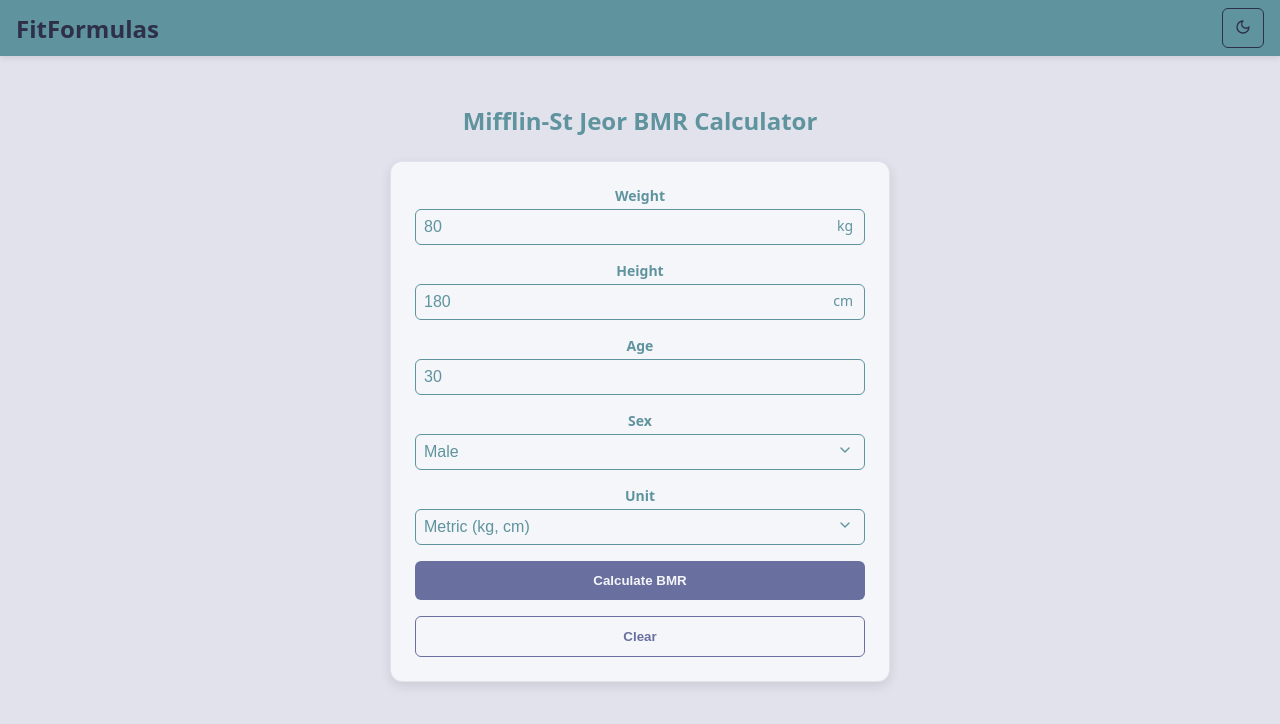
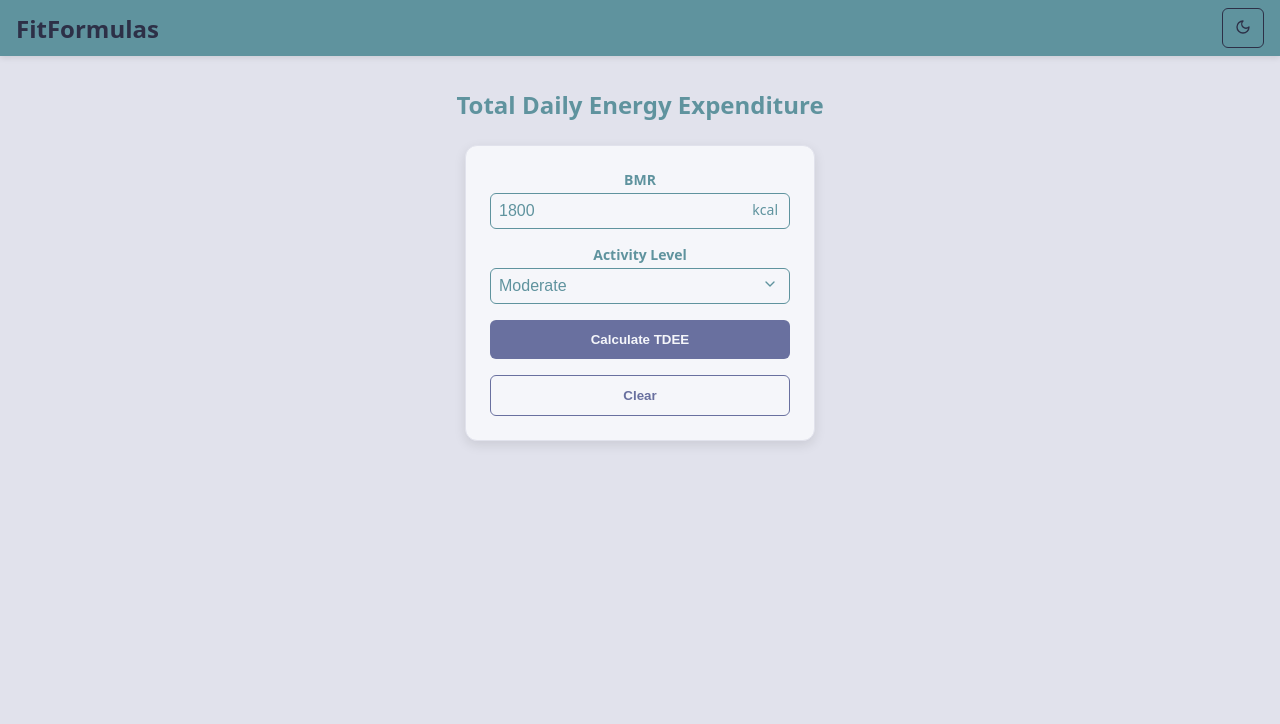
Before and after one commit to mofftea26/FitFormulas, a React (Vite) app: page /dashboard/tdee in a window 1280 px wide. Shown: the top 724 px of the page. Built offline with nearby package versions, Linux system fonts and the light colour scheme.

Commit message:
Add TDEE calculator feature

```diff
--- /dev/null
+++ b/src/features/formulas/tdee/TDEEPage.module.scss
@@ -0,0 +1,25 @@
+@use "@/styles/variables" as *;
+@use "@/styles/mixins" as *;
+.page {
+  min-height: 100vh;
+  display: flex;
+  flex-direction: column;
+  background-color: var(--color-primary-100);
+}
+
+.main {
+  flex: 1;
+  padding: 1rem;
+}
+
+.heading {
+  @include heading;
+}
+
+.form {
+  display: flex;
+  flex-direction: row;
+  justify-content: center;
+  align-items: start;
+  gap: 4rem;
+}
--- /dev/null
+++ b/src/features/formulas/tdee/TDEEPage.tsx
@@ -0,0 +1,38 @@
+import Navbar from "@/components/layout/Navbar/Navbar";
+import TDEEForm from "./components/TDEEForm/TDEEForm";
+import clsx from "clsx";
+import styles from "./TDEEPage.module.scss";
+import { useTheme } from "@/components/providers/ThemeProvider/ThemeProvider";
+import CalculatorResults from "../components/CalculatorResults/CalculatorResults";
+import { useState } from "react";
+import Card from "@/components/ui/Card/Card";
+
+const TDEEPage = () => {
+  const { theme } = useTheme();
+  const [tdee, setTdee] = useState<number>(0);
+
+  return (
+    <div className={clsx(styles.page)}>
+      <Navbar />
+      <main className={clsx(styles.main)}>
+        <h1 className={clsx(styles.heading, theme === "dark" && styles.dark)}>
+          Total Daily Energy Expenditure
+        </h1>
+        <div className={styles.form}>
+          <Card>
+            <TDEEForm setTdee={setTdee} />
+          </Card>
+          {tdee !== 0 && (
+            <CalculatorResults
+              result={tdee.toString()}
+              label="TDEE"
+              unit="kcal"
+            />
+          )}
+        </div>
+      </main>
+    </div>
+  );
+};
+
+export default TDEEPage;
--- /dev/null
+++ b/src/features/formulas/tdee/components/TDEEForm/TDEEForm.module.scss
@@ -0,0 +1,22 @@
+@use "@/styles/variables" as *;
+@use "@/styles/mixins" as *;
+.form {
+  display: flex;
+  flex-direction: column;
+  justify-content: center;
+  min-width: 300px;
+  max-width: 500px;
+  gap: 1rem;
+}
+
+.input,
+.select {
+  @include input;
+}
+
+.btnPrimary {
+  @include btnPrimary;
+}
+.btnOutline {
+  @include btnOutline;
+}
--- /dev/null
+++ b/src/features/formulas/tdee/components/TDEEForm/TDEEForm.tsx
@@ -0,0 +1,82 @@
+import { calculateTDEE } from "@/utils/coreFunctions/tdee";
+import { TDEEInput } from "@/utils/coreFunctions/tdee/types";
+import { useForm } from "@tanstack/react-form";
+import clsx from "clsx";
+import styles from "./TDEEForm.module.scss";
+import InputField from "@/components/ui/Input/InputField";
+import SelectField from "@/components/ui/Select/SelectField";
+
+type TDEEFormProps = {
+  setTdee: (tdee: number) => void;
+};
+
+const TDEEForm = ({ setTdee }: TDEEFormProps) => {
+  const form = useForm({
+    defaultValues: {
+      bmr: 1800,
+      activityLevel: "moderate" as TDEEInput["activityLevel"],
+    } satisfies TDEEInput,
+    onSubmit: async ({ value }) => {
+      const tdee = calculateTDEE(value);
+      setTdee(tdee);
+    },
+  });
+
+  return (
+    <form
+      onSubmit={(e) => {
+        e.preventDefault();
+        void form.handleSubmit();
+      }}
+      className={clsx(styles.form)}
+    >
+      <form.Field name="bmr">
+        {(field) => (
+          <InputField
+            type="number"
+            label="BMR"
+            placeholder="Enter BMR"
+            value={field.state.value}
+            onChange={(val) => field.handleChange(Number(val))}
+            unit="kcal"
+          />
+        )}
+      </form.Field>
+
+      <form.Field name="activityLevel">
+        {(field) => (
+          <SelectField
+            label="Activity Level"
+            value={field.state.value}
+            onChange={(val) =>
+              field.handleChange(val as TDEEInput["activityLevel"])
+            }
+            options={[
+              { value: "sedentary", label: "Sedentary" },
+              { value: "light", label: "Light" },
+              { value: "moderate", label: "Moderate" },
+              { value: "active", label: "Active" },
+              { value: "very_active", label: "Very Active" },
+            ]}
+          />
+        )}
+      </form.Field>
+
+      <button type="submit" className={clsx(styles.btnPrimary)}>
+        Calculate TDEE
+      </button>
+      <button
+        onClick={(e) => {
+          e.preventDefault();
+          form.reset();
+          setTdee(0);
+        }}
+        className={clsx(styles.btnOutline)}
+      >
+        Clear
+      </button>
+    </form>
+  );
+};
+
+export default TDEEForm;
--- a/src/routes/dashboard/(tdee)/tdee.lazy.tsx
+++ b/src/routes/dashboard/(tdee)/tdee.lazy.tsx
@@ -1,6 +1,6 @@
 import { createLazyFileRoute } from "@tanstack/react-router";
-import MifflinStJeorPage from "../../../features/formulas/bmr/Mifflin/MifflinStJeorPage";
+import TDEEPage from "../../../features/formulas/tdee/TDEEPage";
 
 export const Route = createLazyFileRoute("/dashboard/(tdee)/tdee")({
-  component: MifflinStJeorPage,
+  component: TDEEPage,
 });
```
